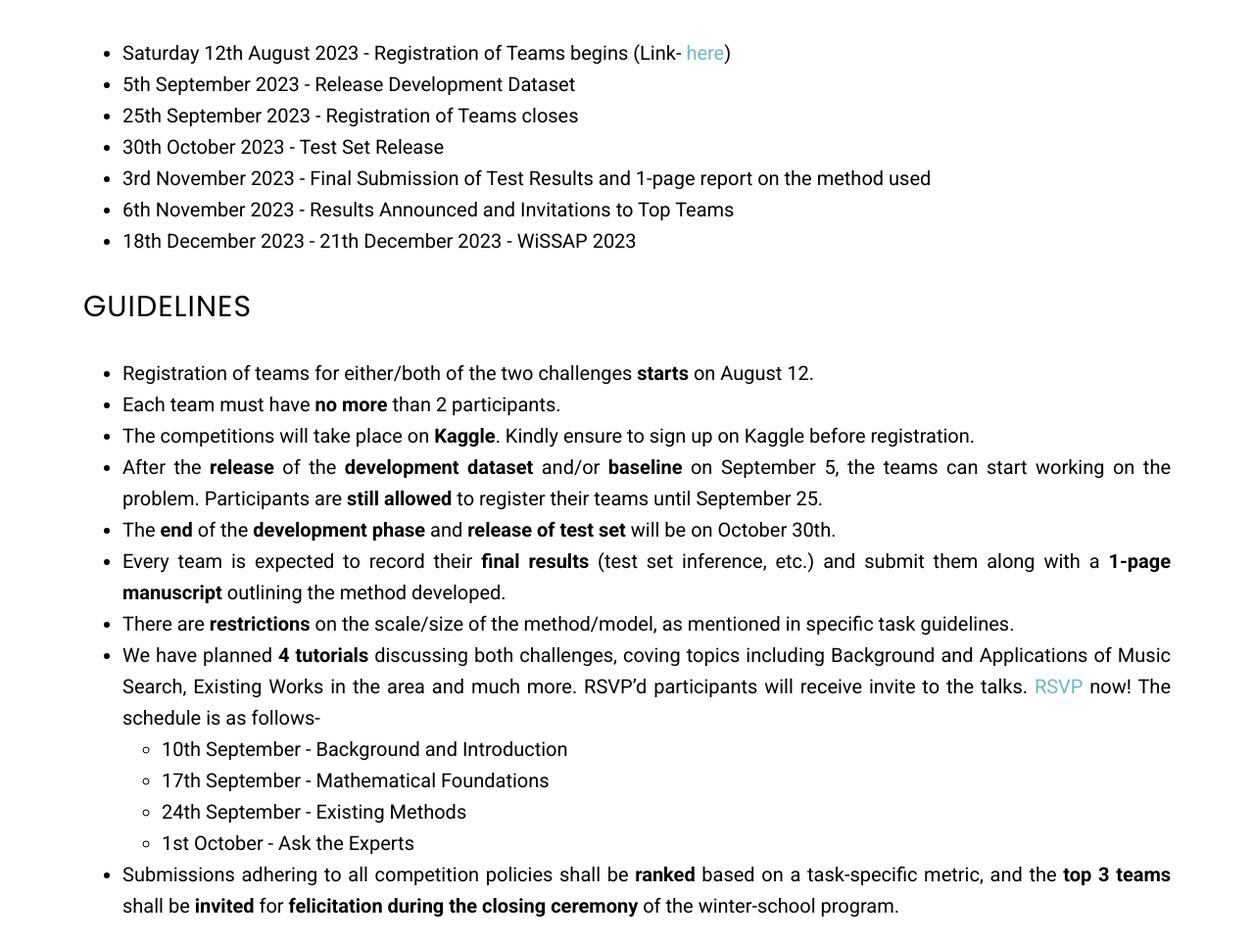
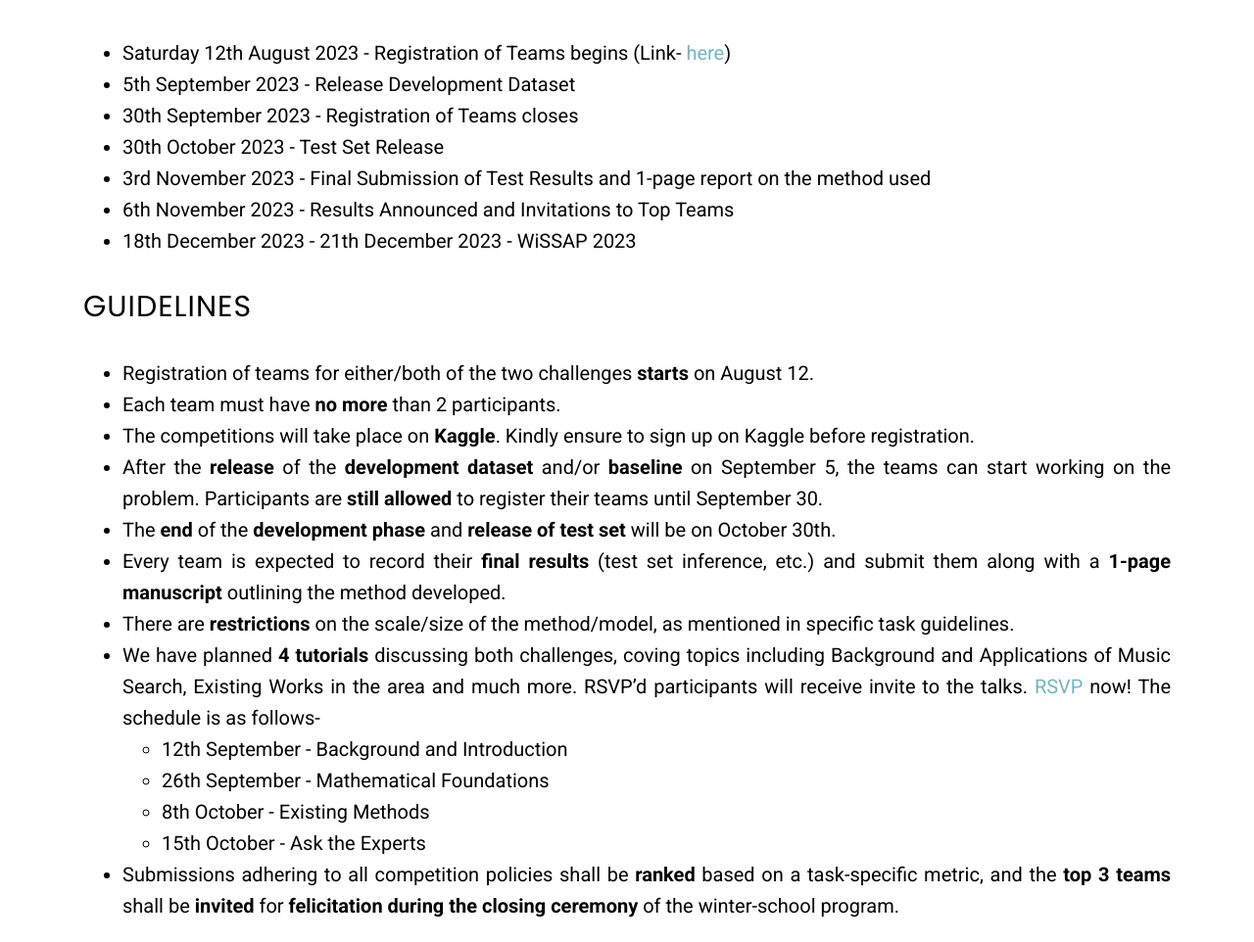
Before and after one commit to madhavlab/wissap23.madhavlab.com, a Jekyll site: the page built from wissap-cup/wissap-cup.md, in a window 1280 px wide and 1400 px high, scrolled down 905 px. Shown: the part 154-1116 px from the top of the window at 98% size. Built offline with Jekyll 4.4.1, drawn with Linux system fonts in a browser that asks for light colours.

Commit message:
update dates

```diff
--- a/_data/wissap-timeline.yml
+++ b/_data/wissap-timeline.yml
@@ -1,7 +1,7 @@
 - date: 12 August
   description: Registration open (<a href="/registration">details here</a>)
 
-- date: 25 September
+- date: 30 September
   description: Competition Registration Deadline
 
 - date: 1 October
--- a/wissap-cup/wissap-cup.md
+++ b/wissap-cup/wissap-cup.md
@@ -49,7 +49,7 @@ The algorithms are evaluated using measures such as hit rate.
 
 - Saturday 12th August 2023 - Registration of Teams begins (Link- [here](https://forms.office.com/r/dj3g21u0nh))
 - 5th September 2023 - Release Development Dataset
-- 25th September 2023 - Registration of Teams closes
+- 30th September 2023 - Registration of Teams closes
 - 30th October 2023 - Test Set Release
 - 3rd November 2023 - Final Submission of Test Results and 1-page report on the method used
 - 6th November 2023 - Results Announced and Invitations to Top Teams
@@ -60,15 +60,15 @@ The algorithms are evaluated using measures such as hit rate.
 - Registration of teams for either/both of the two challenges **starts** on August 12.
 - Each team must have **no more** than 2 participants.
 - The competitions will take place on **Kaggle**. Kindly ensure to sign up on Kaggle before registration.
-- After the **release** of the **development dataset** and/or **baseline** on September 5, the teams can start working on the problem. Participants are **still allowed** to register their teams until September 25.
+- After the **release** of the **development dataset** and/or **baseline** on September 5, the teams can start working on the problem. Participants are **still allowed** to register their teams until September 30.
 - The **end** of the **development phase** and **release of test set** will be on October 30th.
 - Every team is expected to record their **final results** (test set inference, etc.) and submit them along with a **1-page manuscript** outlining the method developed.
 - There are **restrictions** on the scale/size of the method/model, as mentioned in specific task guidelines.
 - We have planned **4 tutorials** discussing both challenges, coving topics including Background and Applications of Music Search, Existing Works in the area and much more. RSVP'd participants will receive invite to the talks. <a href="https://forms.office.com/r/QAjrzMJtfn" target="_blank">RSVP</a> now! The schedule is as follows-
-    - 10th September - Background and Introduction
-    - 17th September - Mathematical Foundations
-    - 24th September - Existing Methods
-    - 1st October - Ask the Experts
+    - 12th September - Background and Introduction
+    - 26th September - Mathematical Foundations
+    - 8th October - Existing Methods
+    - 15th October - Ask the Experts
 - Submissions adhering to all competition policies shall be **ranked** based on a task-specific metric, and the **top 3 teams** shall be **invited** for **felicitation during the closing ceremony** of the winter-school program.
 
 ## Submission
```
